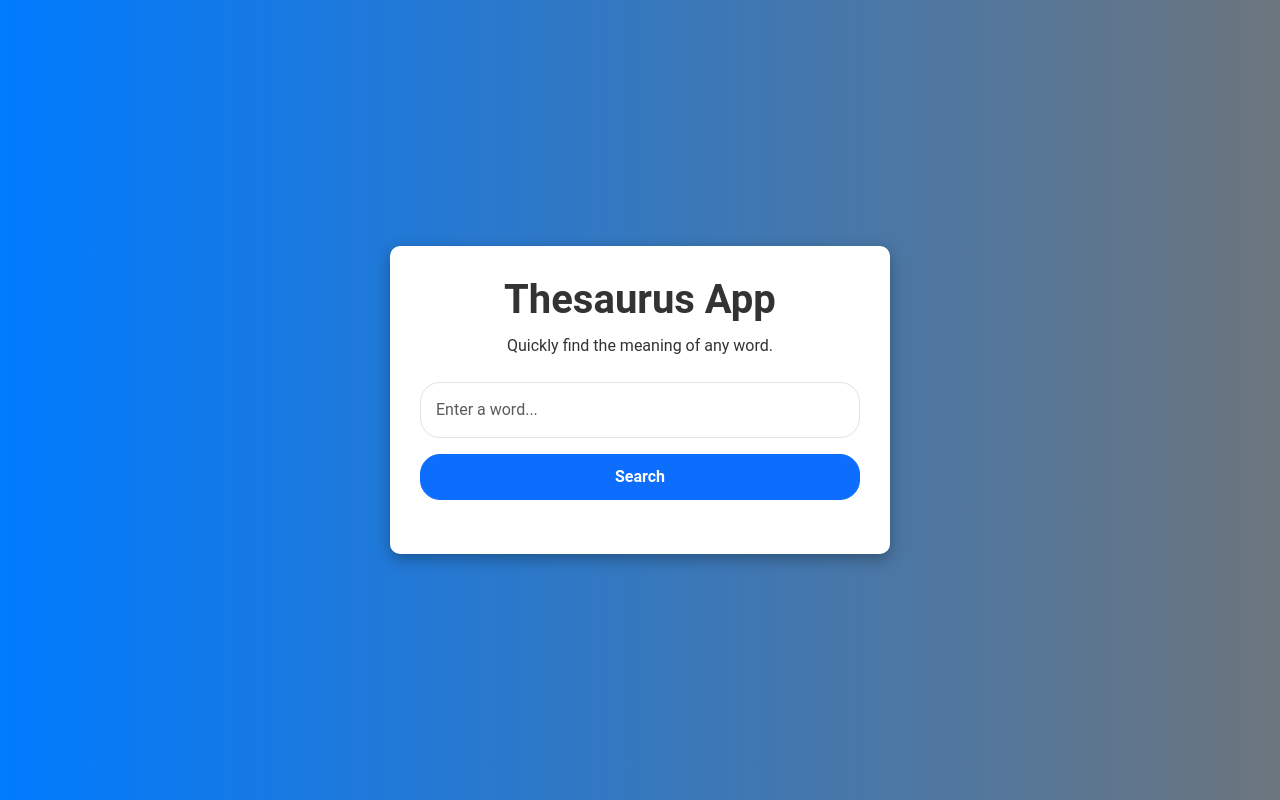
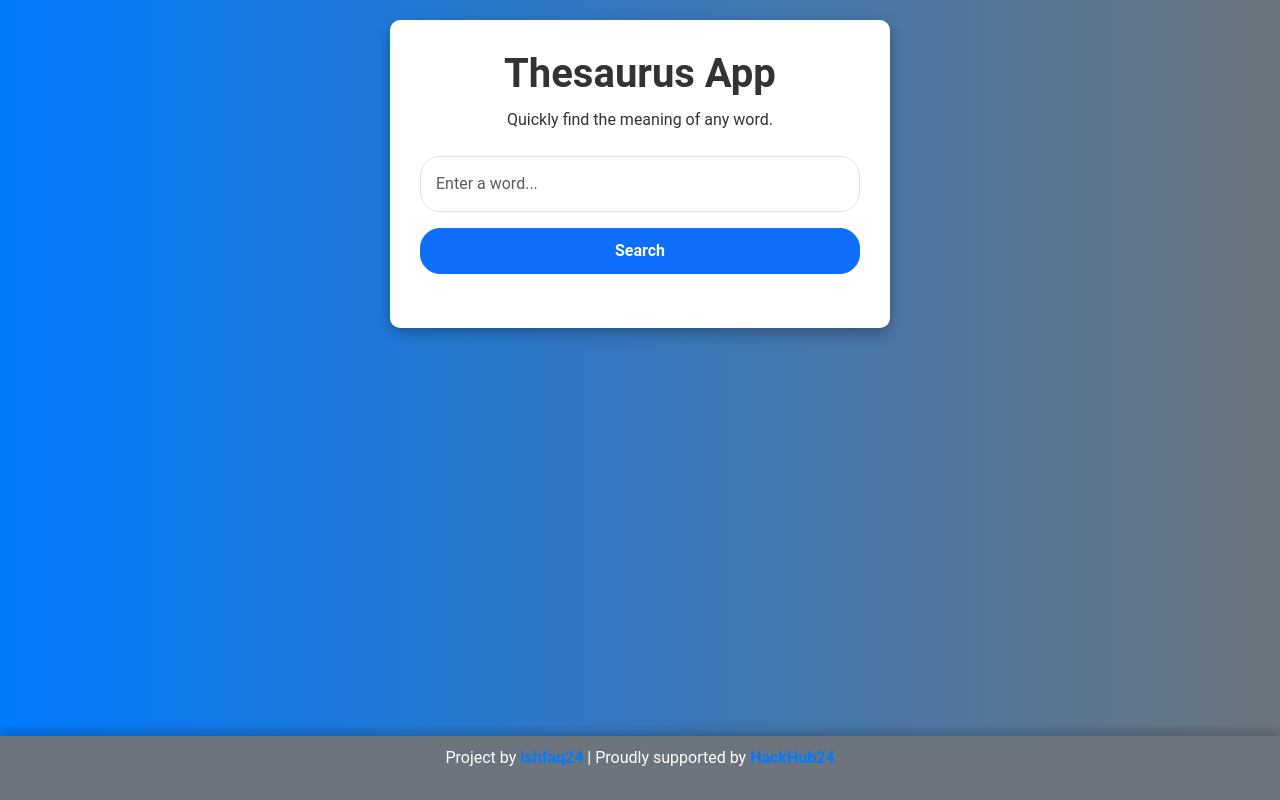
Before and after one commit to Ishfaq24/flask-dictionary-app, a Flask app: page / in a window 1280 px wide. Run offline with Flask 3, Linux system fonts and the light colour scheme; parts of the project's set-up code (start-up, migrations or seed data) failed here and were passed over; some libraries are stand-ins or nearby versions.

Commit message:
Update index.html

```diff
--- a/templates/index.html
+++ b/templates/index.html
@@ -11,6 +11,7 @@
             color: #fff;
             min-height: 100vh;
             display: flex;
+            flex-direction: column;
             justify-content: center;
             align-items: center;
             font-family: 'Roboto', sans-serif;
@@ -47,6 +48,23 @@
             border-radius: 10px;
             font-size: 0.9rem;
         }
+        footer {
+            margin-top: auto;
+            background: #6c757d;
+            color: #fff;
+            text-align: center;
+            padding: 10px 20px;
+            width: 100%;
+            font-size: 0.9rem;
+            box-shadow: 0 -5px 10px rgba(0, 0, 0, 0.2);
+        }
+        footer a {
+            color: #007bff;
+            text-decoration: none;
+        }
+        footer a:hover {
+            text-decoration: underline;
+        }
         @media (max-width: 576px) {
             .container {
                 padding: 20px;
@@ -70,6 +88,11 @@
         </form>
         <div id="result" class="mt-4"></div>
     </div>
+    <footer>
+    </div>
+    <p>Project by <a href="https://github.com/ishfaq24" target="_blank"><strong color="white">ishfaq24</strong></a> | Proudly supported by <a href="https://discord.com/invite/CmemBbBQ4F" target="_blank"><strong>HackHub24</strong></a></p>
+</div>
+    </footer>
 
     <script src="https://code.jquery.com/jquery-3.6.0.min.js"></script>
     <script>
```
